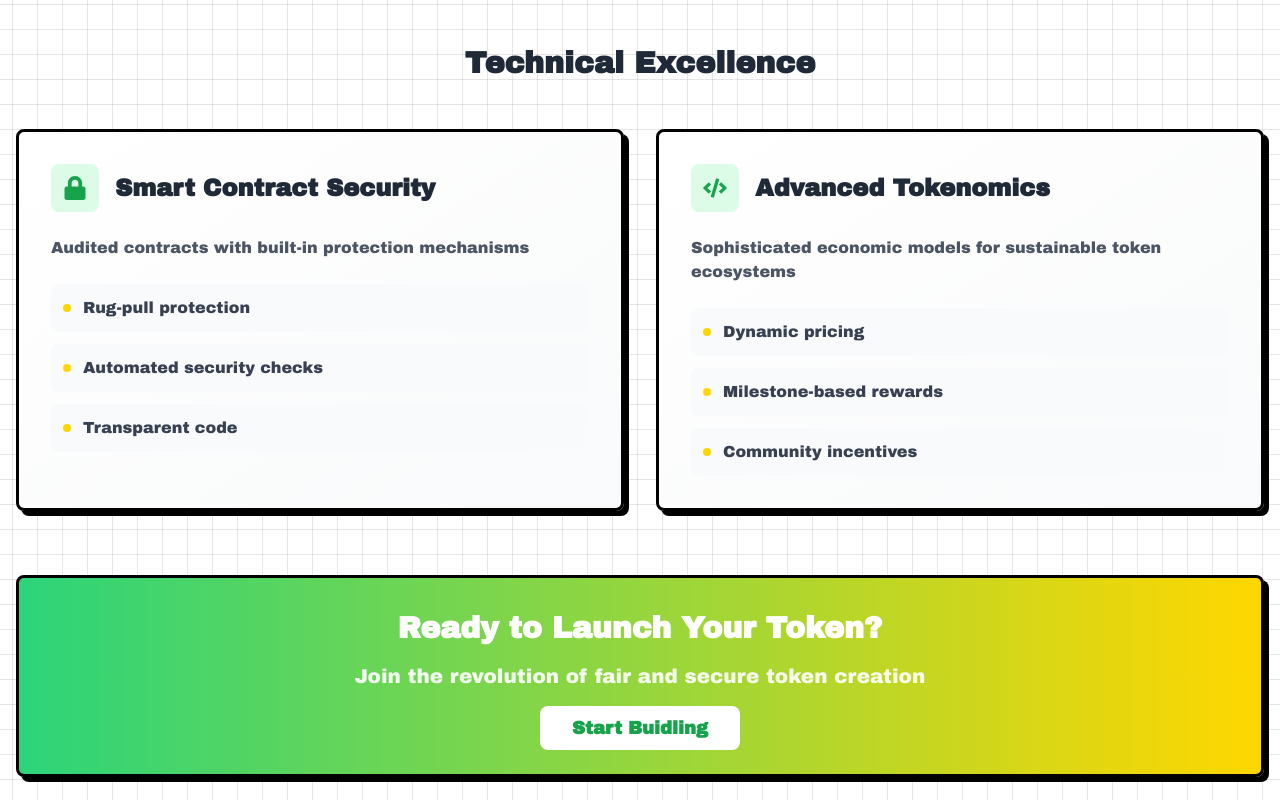
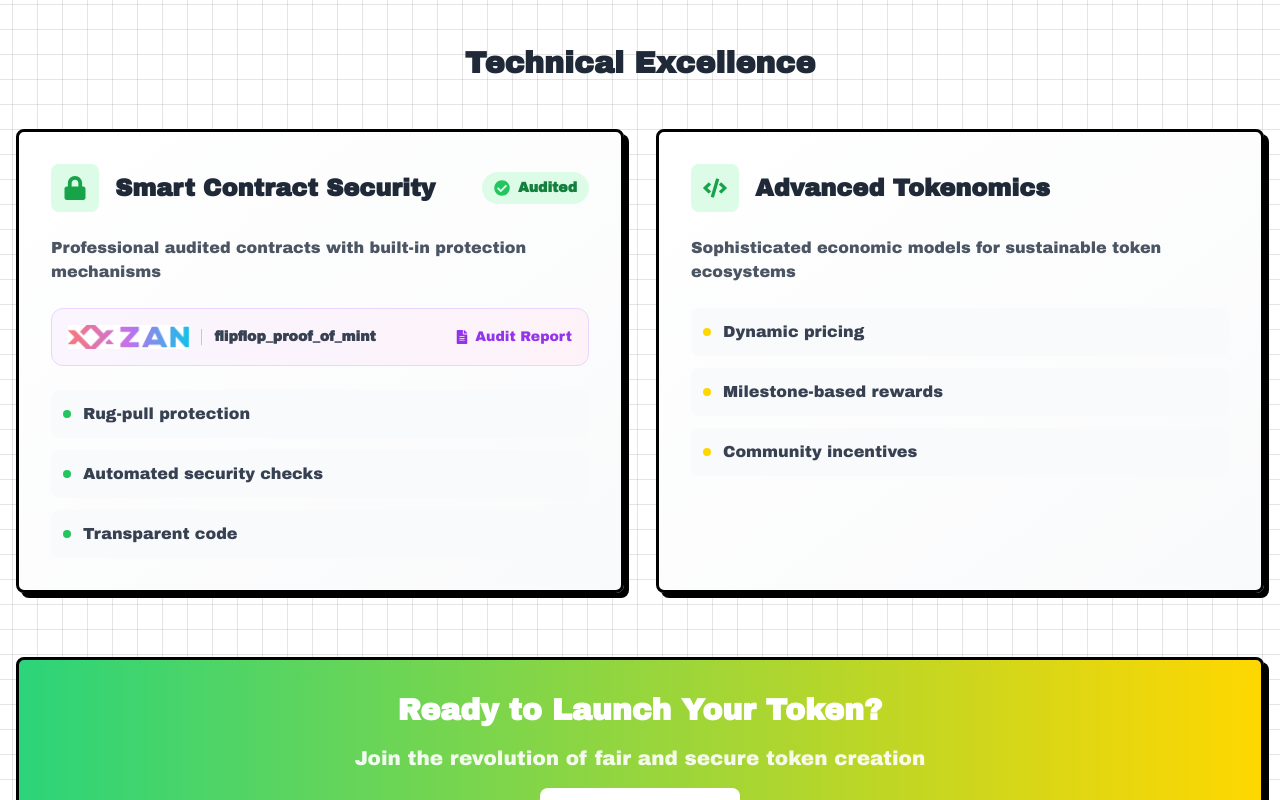
Before and after one commit to flipflop-fun/landingpage, a React (Vite) app: page / in a window 1280 px wide. Shown: the part 2880-3680 px from the top of the page. Built offline with nearby package versions, Linux system fonts and the light colour scheme; a web font is replaced by a local one.

Commit message:
add auditing info

```diff
--- a/src/components/HowItWorks.jsx
+++ b/src/components/HowItWorks.jsx
@@ -1,6 +1,7 @@
 import React from 'react';
 import { motion } from 'framer-motion';
-import { FaRocket, FaUsers, FaShieldAlt, FaChartLine, FaCode, FaLock } from 'react-icons/fa';
+import { FaRocket, FaUsers, FaShieldAlt, FaChartLine, FaCode, FaLock, FaFileAlt, FaCheckCircle } from 'react-icons/fa';
+import zanLogo from '../asserts/zan-logo.png';
 
 export const HowItWorks = () => {
   const workflowSteps = [
@@ -37,9 +38,15 @@ export const HowItWorks = () => {
   const technicalFeatures = [
     {
       title: "Smart Contract Security",
-      description: "Audited contracts with built-in protection mechanisms",
+      description: "Professional audited contracts with built-in protection mechanisms",
       icon: FaLock,
-      features: ["Rug-pull protection", "Automated security checks", "Transparent code"]
+      features: ["Rug-pull protection", "Automated security checks", "Transparent code"],
+      isAudited: true,
+      audit: {
+        company: "ZAN",
+        projectName: "flipflop_proof_of_mint",
+        reportUrl: "https://mdn.alipayobjects.com/huamei_uqxdlc/afts/file/CgRiQ4hn2HQAAAAAgCAAAAgADjCYAQFr/fair_mint_token-final-report.pdf"
+      }
     },
     {
       title: "Advanced Tokenomics",
@@ -159,23 +166,62 @@ export const HowItWorks = () => {
                   key={index}
                   variants={itemVariants}
                   whileHover={{ scale: 1.02 }}
-                  className="neo-brutalism bg-gradient-to-br from-white to-gray-50 dark:from-gray-800 dark:to-gray-900 p-8 rounded-lg"
+                  className={`neo-brutalism bg-gradient-to-br from-white to-gray-50 dark:from-gray-800 dark:to-gray-900 p-8 rounded-lg ${feature.isAudited ? 'ring-2 ring-green-400 dark:ring-green-500' : ''}`}
                 >
-                  <div className="flex items-center mb-6">
-                    <div className="p-3 bg-primary-100 dark:bg-primary-900 rounded-lg mr-4">
-                      <IconComponent className="text-2xl text-primary-600 dark:text-primary-400" />
+                  <div className="flex items-center justify-between mb-6">
+                    <div className="flex items-center">
+                      <div className="p-3 bg-primary-100 dark:bg-primary-900 rounded-lg mr-4">
+                        <IconComponent className="text-2xl text-primary-600 dark:text-primary-400" />
+                      </div>
+                      <h4 className="text-2xl font-bold text-gray-800 dark:text-white">
+                        {feature.title}
+                      </h4>
                     </div>
-                    <h4 className="text-2xl font-bold text-gray-800 dark:text-white">
-                      {feature.title}
-                    </h4>
+                    {feature.isAudited && (
+                      <div className="flex items-center bg-green-100 dark:bg-green-900/30 px-3 py-1.5 rounded-full">
+                        <FaCheckCircle className="text-green-500 mr-2" />
+                        <span className="text-sm font-semibold text-green-700 dark:text-green-400">Audited</span>
+                      </div>
+                    )}
                   </div>
                   <p className="text-gray-600 dark:text-gray-300 mb-6">
                     {feature.description}
                   </p>
+
+                  {/* ZAN Audit Badge Section */}
+                  {feature.isAudited && feature.audit && (
+                    <motion.a
+                      href={feature.audit.reportUrl}
+                      target="_blank"
+                      rel="noopener noreferrer"
+                      className="block mb-6 p-4 bg-gradient-to-r from-purple-50 to-pink-50 dark:from-purple-900/20 dark:to-pink-900/20 rounded-xl border border-purple-200 dark:border-purple-700 hover:border-purple-400 dark:hover:border-purple-500 transition-colors cursor-pointer group"
+                      whileHover={{ scale: 1.02 }}
+                      whileTap={{ scale: 0.98 }}
+                    >
+                      <div className="flex items-center justify-between">
+                        <div className="flex items-center gap-3">
+                          <img
+                            src={zanLogo}
+                            alt="ZAN"
+                            className="h-6 object-contain"
+                          />
+                          <div className="h-4 w-px bg-purple-300 dark:bg-purple-600"></div>
+                          <span className="text-sm font-semibold text-gray-700 dark:text-gray-200">
+                            {feature.audit.projectName}
+                          </span>
+                        </div>
+                        <div className="flex items-center text-purple-600 dark:text-purple-400 text-sm font-medium group-hover:translate-x-1 transition-transform">
+                          <FaFileAlt className="mr-1.5" />
+                          <span>Audit Report</span>
+                        </div>
+                      </div>
+                    </motion.a>
+                  )}
+
                   <div className="grid grid-cols-1 gap-3">
                     {feature.features.map((item, idx) => (
                       <div key={idx} className="flex items-center p-3 bg-gray-50 dark:bg-gray-700 rounded-lg">
-                        <span className="w-2 h-2 bg-accent-500 rounded-full mr-3"></span>
+                        <span className={`w-2 h-2 ${feature.isAudited ? 'bg-green-500' : 'bg-accent-500'} rounded-full mr-3`}></span>
                         <span className="text-gray-700 dark:text-gray-200">{item}</span>
                       </div>
                     ))}
```
Also changed, not shown: src/asserts/zan-logo.png (added), 1 other file (tests, documents, lock files or other folders).
